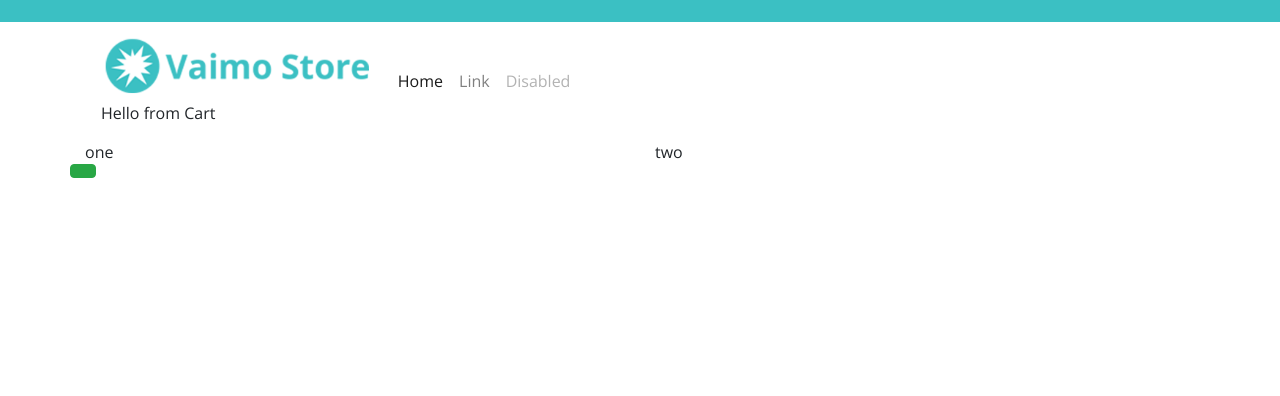
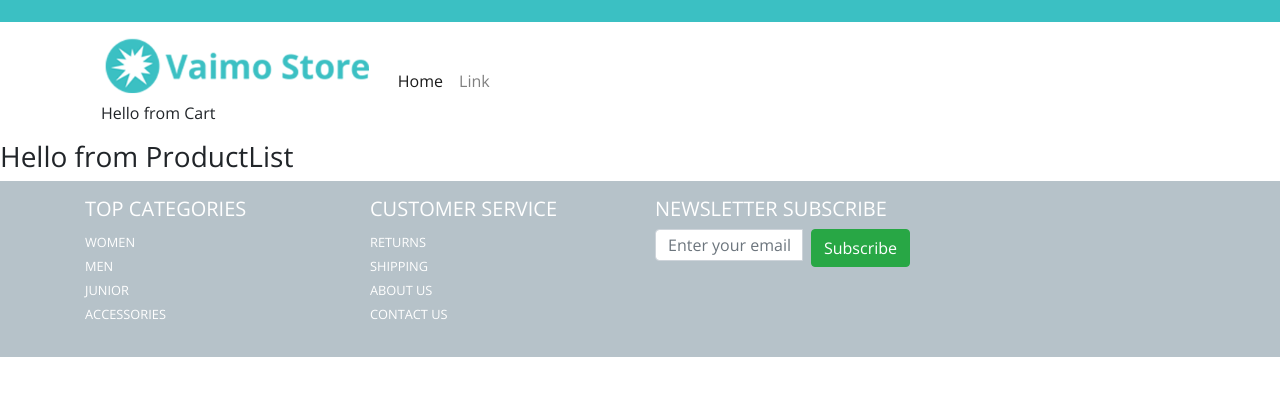
Before and after one commit to sobhanniroula/code-assignment-1, a React (Create React App) app in the folder code-assignment-1/: page / in a window 1280 px wide. Shown: the top 396 px of the page. Built offline with nearby package versions, Linux system fonts and the light colour scheme.

Commit message:
Adding Footer

```diff
--- a/code-assignment-1/src/App.css
+++ b/code-assignment-1/src/App.css
@@ -5,6 +5,9 @@
   --captionBlack: #71706e;
 }
 
+html, body {
+  height: 100%;
+}
 body {
   font-family: 'Open Sans', sans-serif;
 }
@@ -20,6 +23,31 @@
   height: 4rem;
 }
 
+.footer {
+  bottom: 0;
+  background-color: var(--footerGray);
+  color: #fff;
+  padding: 1rem;
+}
+
+.footer a {
+  color: #fff;
+}
+
+.input-group input {
+  height: 2rem;
+  width: 10rem;
+  margin-right: 0.5rem;
+}
+
+.list-unstyled li a {
+  font-size: 0.8rem;
+}
+
+.col-md-3 {
+  text-transform: uppercase;
+}
+
 
 
 
--- a/code-assignment-1/src/App.js
+++ b/code-assignment-1/src/App.js
@@ -1,22 +1,20 @@
 import React, { Component } from 'react';
 import 'bootstrap/dist/css/bootstrap.min.css'
 import './App.css';
-import Navbar from './containers/Navbar';
+import Navbar from './components/Navbar';
+import Footer from './components/Footer';
+import TopBar from './components/TopBar';
+import ProductList from './components/ProductList';
 
 
 export default class App extends Component {
   render() {
     return (
       <React.Fragment>
-        <div id="top-bar"></div>
+        <TopBar />
         <Navbar />
-        <div className="container">
-          <div className="row">
-            <div className="col-6">one</div>
-            <div className="col-6">two</div>
-            <button className="btn btn-success"></button>
-          </div>
-        </div>
+        <ProductList />
+        <Footer />
       </React.Fragment>
 
     )
--- /dev/null
+++ b/code-assignment-1/src/components/Footer.js
@@ -0,0 +1,43 @@
+import React, { Component } from 'react';
+
+export default class Footer extends Component {
+    render() {
+        return (
+            <div className="footer">
+                <div class="container">
+                    <div className="row">
+                        <div className="col-md-3">
+                            <h5>Top Categories</h5>
+                            <ul className="list-unstyled">
+                                <li><a href="#">Women</a></li>
+                                <li><a href="#">Men</a></li>
+                                <li><a href="#">Junior</a></li>
+                                <li><a href="#">Accessories</a></li>
+                            </ul>
+                        </div>
+                        <div className="col-md-3">
+                            <h5>Customer Service</h5>
+                            <ul className="list-unstyled">
+                                <li><a href="#">Returns</a></li>
+                                <li><a href="#">Shipping</a></li>
+                                <li><a href="#">About Us</a></li>
+                                <li><a href="#">Contact Us</a></li>
+                            </ul>
+                        </div>
+                        <div className="col-md-3">
+                            <h5>Newsletter Subscribe</h5>
+                            <div className="input-group">
+                                <input type="email" className="form-control" placeholder="Enter your email address" />
+                                <span className="input-group-btn">
+                                <button className="btn btn-success" type="submit">Subscribe</button>
+                                </span>
+
+	                        </div>
+                        </div>
+                    </div>
+                </div>
+            </div>
+
+        );
+    }
+}
--- /dev/null
+++ b/code-assignment-1/src/components/Navbar.js
@@ -0,0 +1,39 @@
+import React, { Component } from 'react';
+import Cart from './Cart';
+
+export default class Navbar extends Component {
+    render() {
+        return (
+            <React.Fragment>
+                <div className="container">
+                    <nav className="navbar navbar-expand-lg navbar-light">
+                        <div className="nav-top">
+                            <a className="navbar-brand" href="/">
+                                <img src="/img/logo.png" alt="Brand" className="brand-logo" />
+                            </a>
+
+                            <Cart />
+
+                            <button className="navbar-toggler ml-auto hidden-sm-up float-xs-right bg-light" type="button" data-toggle="collapse" data-target="#navbarTogglerDemo01" aria-controls="navbarTogglerDemo01" aria-expanded="false" aria-label="Toggle navigation">
+                                <span className="navbar-toggler-icon"></span>
+                            </button>
+                        </div>
+
+                        <div className="collapse navbar-collapse nav-bottom" id="navbarTogglerDemo01">
+                            <ul className="navbar-nav mr-auto mt-2 mt-lg-0">
+                            <li className="nav-item active">
+                                <a className="nav-link" href="#">Home <span className="sr-only">(current)</span></a>
+                            </li>
+                            <li className="nav-item">
+                                <a className="nav-link" href="#">Link</a>
+                            </li>
+                            </ul>
+
+                        </div>
+                    </nav>
+                </div>
+
+            </React.Fragment>
+        )
+    }
+}
--- /dev/null
+++ b/code-assignment-1/src/components/ProductList.js
@@ -0,0 +1,13 @@
+import React, { Component } from 'react';
+
+export class ProductList extends Component {
+    render() {
+        return (
+            <div>
+                <h3>Hello from ProductList</h3>
+            </div>
+        );
+    }
+}
+
+export default ProductList;
--- /dev/null
+++ b/code-assignment-1/src/components/TopBar.js
@@ -0,0 +1,13 @@
+import React, { Component } from 'react';
+
+
+export default class App extends Component {
+  render() {
+    return (
+      <React.Fragment>
+        <div id="top-bar"></div>
+      </React.Fragment>
+
+    )
+  }
+}
--- a/code-assignment-1/src/containers/Navbar.js
+++ /dev/null
@@ -1,42 +0,0 @@
-import React, { Component } from 'react';
-import Cart from './Cart';
-
-export default class Navbar extends Component {
-    render() {
-        return (
-            <React.Fragment>
-                <div className="container">
-                    <nav class="navbar navbar-expand-lg navbar-light">
-                        <div className="nav-top">
-                            <a class="navbar-brand" href="/">
-                                <img src="/img/logo.png" alt="Brand" className="brand-logo" />
-                            </a>
-
-                            <Cart />
-
-                            <button class="navbar-toggler ml-auto hidden-sm-up float-xs-right bg-light" type="button" data-toggle="collapse" data-target="#navbarTogglerDemo01" aria-controls="navbarTogglerDemo01" aria-expanded="false" aria-label="Toggle navigation">
-                                <span class="navbar-toggler-icon"></span>
-                            </button>
-                        </div>
-
-                        <div class="collapse navbar-collapse nav-bottom" id="navbarTogglerDemo01">
-                            <ul class="navbar-nav mr-auto mt-2 mt-lg-0">
-                            <li class="nav-item active">
-                                <a class="nav-link" href="#">Home <span class="sr-only">(current)</span></a>
-                            </li>
-                            <li class="nav-item">
-                                <a class="nav-link" href="#">Link</a>
-                            </li>
-                            <li class="nav-item">
-                                <a class="nav-link disabled" href="#">Disabled</a>
-                            </li>
-                            </ul>
-
-                        </div>
-                    </nav>
-                </div>
-
-            </React.Fragment>
-        )
-    }
-}
```
Also changed, not shown: code-assignment-1/src/components/Cart.js (renamed from code-assignment-1/src/containers/Cart.js).
